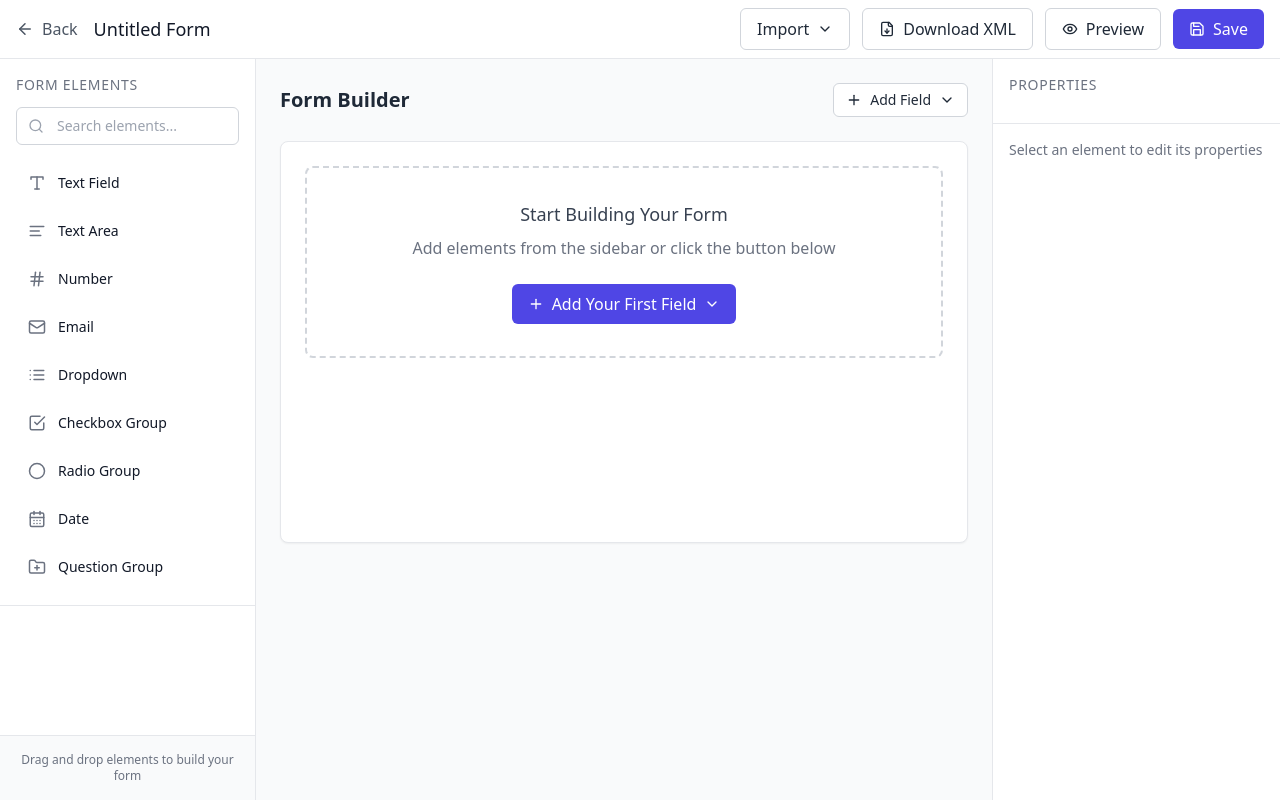
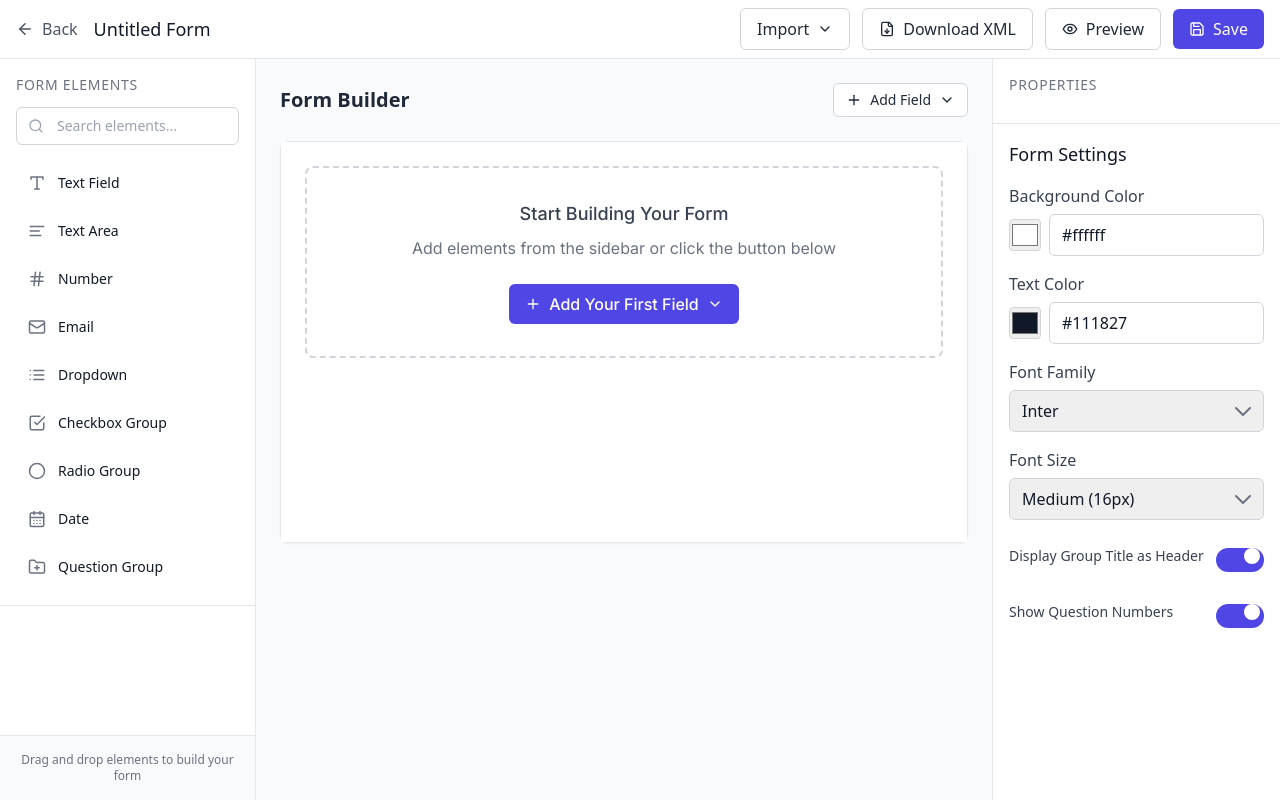
Before and after one commit to hxing1108/fhir-prototype-2, a React (Vite) app: page / in a window 1280 px wide. Built offline with nearby package versions, Linux system fonts and the light colour scheme.

Commit message:
Add form body styling options and question numbering

```diff
--- a/src/components/FormBuilder.tsx
+++ b/src/components/FormBuilder.tsx
@@ -13,7 +13,8 @@ const FormBuilder: React.FC = () => {
     setSelectedElementId,
     moveElement,
     previewMode,
-    addElement
+    addElement,
+    formSettings
   } = useFormContext();
 
   const [showHeaderAddMenu, setShowHeaderAddMenu] = React.useState(false);
@@ -112,6 +113,13 @@ const FormBuilder: React.FC = () => {
     </div>
   );
 
+  const formStyle = {
+    backgroundColor: formSettings.backgroundColor,
+    color: formSettings.textColor,
+    fontFamily: formSettings.fontFamily,
+    fontSize: formSettings.fontSize,
+  };
+
   return (
     <div className="p-6 min-h-full flex flex-col">
       <div className="mb-6 flex items-center justify-between">
@@ -150,11 +158,16 @@ const FormBuilder: React.FC = () => {
       <div className="flex-1 flex flex-col">
         <div className="bg-white rounded-lg border border-gray-200 shadow-sm">
           {previewMode ? (
-            <div className="p-6">
+            <div className="p-6" style={formStyle}>
               <form onSubmit={(e) => e.preventDefault()}>
-                {elements.map((element) => (
+                {elements.map((element, index) => (
                   <div key={element.id} className="mb-6">
-                    <FormElementPreview element={element} />
+                    <FormElementPreview
+                      element={element}
+                      index={index + 1}
+                      showNumbers={formSettings.showQuestionNumbers}
+                      groupTitleAsHeader={formSettings.groupTitleAsHeader}
+                    />
                   </div>
                 ))}
                 <div className="mt-8">
@@ -175,6 +188,7 @@ const FormBuilder: React.FC = () => {
                     {...provided.droppableProps}
                     ref={provided.innerRef}
                     className={`p-6 min-h-[400px] ${snapshot.isDraggingOver ? 'bg-gray-50' : ''}`}
+                    style={formStyle}
                   >
                     {elements.length === 0 ? (
                       <>
@@ -198,6 +212,9 @@ const FormBuilder: React.FC = () => {
                                 <FormElement
                                   element={element}
                                   dragHandleProps={provided.dragHandleProps}
+                                  index={index + 1}
+                                  showNumbers={formSettings.showQuestionNumbers}
+                                  groupTitleAsHeader={formSettings.groupTitleAsHeader}
                                 />
                               </div>
                             )}
--- a/src/components/PropertiesSidebar.tsx
+++ b/src/components/PropertiesSidebar.tsx
@@ -6,6 +6,7 @@ import SelectProperties from './properties/SelectProperties';
 import CheckboxProperties from './properties/CheckboxProperties';
 import RadioProperties from './properties/RadioProperties';
 import GroupProperties from './properties/GroupProperties';
+import FormProperties from './properties/FormProperties';
 
 const PropertiesSidebar: React.FC = () => {
   const { elements, selectedElementId, previewMode } = useFormContext();
@@ -26,7 +27,9 @@ const PropertiesSidebar: React.FC = () => {
   const selectedElement = findSelectedElement(elements);
 
   const renderPropertiesByType = () => {
-    if (!selectedElement) return null;
+    if (!selectedElement) {
+      return <FormProperties />;
+    }
 
     switch (selectedElement.type) {
       case 'text':
@@ -67,15 +70,9 @@ const PropertiesSidebar: React.FC = () => {
       </div>
 
       <div className="flex-1 overflow-auto">
-        {selectedElement ? (
-          <div className="p-4">
-            {renderPropertiesByType()}
-          </div>
-        ) : (
-          <div className="p-4 text-gray-500 text-sm">
-            Select an element to edit its properties
-          </div>
-        )}
+        <div className="p-4">
+          {renderPropertiesByType()}
+        </div>
       </div>
     </div>
   );
--- a/src/components/form-elements/FormElement.tsx
+++ b/src/components/form-elements/FormElement.tsx
@@ -14,9 +14,19 @@ interface FormElementProps {
   element: FormElementType;
   dragHandleProps?: DraggableProvidedDragHandleProps;
   isNested?: boolean;
+  index?: number;
+  showNumbers?: boolean;
+  groupTitleAsHeader?: boolean;
 }
 
-const FormElement: React.FC<FormElementProps> = ({ element, dragHandleProps, isNested = false }) => {
+const FormElement: React.FC<FormElementProps> = ({
+  element,
+  dragHandleProps,
+  isNested = false,
+  index,
+  showNumbers = false,
+  groupTitleAsHeader = false
+}) => {
   const { removeElement, selectedElementId, setSelectedElementId, updateElement } = useFormContext();
 
   const renderElementByType = () => {
@@ -35,7 +45,15 @@ const FormElement: React.FC<FormElementProps> = ({ element, dragHandleProps, isN
       case 'radio':
         return <RadioGroupElement element={element} />;
       case 'group':
-        return <GroupElement element={element} />;
+        return (
+          <GroupElement
+            element={element}
+            dragHandleProps={dragHandleProps}
+            isNested={isNested}
+            showNumbers={showNumbers}
+            groupTitleAsHeader={groupTitleAsHeader}
+          />
+        );
       default:
         return <div>Unknown element type</div>;
     }
@@ -66,6 +84,12 @@ const FormElement: React.FC<FormElementProps> = ({ element, dragHandleProps, isN
               <GripVertical size={16} className="text-gray-400" />
             </div>
           )}
+          <div className="flex items-center gap-2">
+            {showNumbers && (
+              <span className="text-sm font-medium text-gray-500">
+                {index}.
+              </span>
+            )}
             <input
               type="text"
               value={element.label}
@@ -73,6 +97,7 @@ const FormElement: React.FC<FormElementProps> = ({ element, dragHandleProps, isN
               className="text-sm font-medium bg-transparent border-0 focus:outline-none focus:ring-0 w-40"
               placeholder="Enter label..."
             />
+          </div>
         </div>
         <button
           onClick={(e) => {
--- a/src/components/form-elements/FormElementPreview.tsx
+++ b/src/components/form-elements/FormElementPreview.tsx
@@ -3,9 +3,17 @@ import { FormElement } from '../../types/form';
 
 interface FormElementPreviewProps {
   element: FormElement;
+  index?: number;
+  showNumbers?: boolean;
+  groupTitleAsHeader?: boolean;
 }
 
-const FormElementPreview: React.FC<FormElementPreviewProps> = ({ element }) => {
+const FormElementPreview: React.FC<FormElementPreviewProps> = ({
+  element,
+  index,
+  showNumbers = false,
+  groupTitleAsHeader = false
+}) => {
   const renderElementByType = () => {
     switch (element.type) {
       case 'text':
@@ -95,9 +103,14 @@ const FormElementPreview: React.FC<FormElementPreviewProps> = ({ element }) => {
       case 'group':
         return (
           <div className="pl-4 border-l-2 border-gray-200 mt-4 space-y-4">
-            {element.elements?.map((childElement) => (
+            {element.elements?.map((childElement, childIndex) => (
               <div key={childElement.id} className="mb-6">
-                <FormElementPreview element={childElement} />
+                <FormElementPreview
+                  element={childElement}
+                  index={index ? `${index}.${childIndex + 1}` : undefined}
+                  showNumbers={showNumbers}
+                  groupTitleAsHeader={groupTitleAsHeader}
+                />
               </div>
             ))}
           </div>
@@ -109,10 +122,17 @@ const FormElementPreview: React.FC<FormElementPreviewProps> = ({ element }) => {
 
   return (
     <div>
-      <label className="label">
-        {element.label}
-        {element.required && <span className="text-error-500 ml-1">*</span>}
-      </label>
+      <div className="flex items-center gap-2">
+        {showNumbers && index && (
+          <span className="text-sm font-medium text-gray-500">
+            {index}.
+          </span>
+        )}
+        <label className={`${groupTitleAsHeader && element.type === 'group' ? 'text-xl font-semibold' : 'label'}`}>
+          {element.label}
+          {element.required && <span className="text-error-500 ml-1">*</span>}
+        </label>
+      </div>
       {element.description && (
         <p className="text-sm text-gray-500 mb-1">{element.description}</p>
       )}
--- /dev/null
+++ b/src/components/properties/FormProperties.tsx
@@ -0,0 +1,137 @@
+import React from 'react';
+import { useFormContext } from '../../context/FormContext';
+
+const FormProperties: React.FC = () => {
+  const { formSettings, updateFormSettings } = useFormContext();
+
+  return (
+    <div className="space-y-6">
+      <div>
+        <h3 className="text-lg font-medium text-gray-900 mb-4">Form Settings</h3>
+
+        <div className="space-y-4">
+          <div>
+            <label className="label">Background Color</label>
+            <div className="flex items-center gap-2">
+              <input
+                type="color"
+                value={formSettings.backgroundColor}
+                onChange={(e) => updateFormSettings({ backgroundColor: e.target.value })}
+                className="h-8 w-8 rounded border border-gray-300"
+              />
+              <input
+                type="text"
+                value={formSettings.backgroundColor}
+                onChange={(e) => updateFormSettings({ backgroundColor: e.target.value })}
+                className="input flex-1"
+              />
+            </div>
+          </div>
+
+          <div>
+            <label className="label">Text Color</label>
+            <div className="flex items-center gap-2">
+              <input
+                type="color"
+                value={formSettings.textColor}
+                onChange={(e) => updateFormSettings({ textColor: e.target.value })}
+                className="h-8 w-8 rounded border border-gray-300"
+              />
+              <input
+                type="text"
+                value={formSettings.textColor}
+                onChange={(e) => updateFormSettings({ textColor: e.target.value })}
+                className="input flex-1"
+              />
+            </div>
+          </div>
+
+          <div>
+            <label className="label">Font Family</label>
+            <select
+              value={formSettings.fontFamily}
+              onChange={(e) => updateFormSettings({ fontFamily: e.target.value })}
+              className="input"
+            >
+              <option value="Inter">Inter</option>
+              <option value="Arial">Arial</option>
+              <option value="Helvetica">Helvetica</option>
+              <option value="Times New Roman">Times New Roman</option>
+              <option value="Georgia">Georgia</option>
+            </select>
+          </div>
+
+          <div>
+            <label className="label">Font Size</label>
+            <select
+              value={formSettings.fontSize}
+              onChange={(e) => updateFormSettings({ fontSize: e.target.value })}
+              className="input"
+            >
+              <option value="14px">Small (14px)</option>
+              <option value="16px">Medium (16px)</option>
+              <option value="18px">Large (18px)</option>
+              <option value="20px">Extra Large (20px)</option>
+            </select>
+          </div>
+
+          <div className="flex items-center justify-between py-2">
+            <label className="text-sm font-medium text-gray-700">
+              Display Group Title as Header
+            </label>
+            <div className="relative inline-block w-12 h-6">
+              <input
+                type="checkbox"
+                checked={formSettings.groupTitleAsHeader}
+                onChange={(e) => updateFormSettings({ groupTitleAsHeader: e.target.checked })}
+                className="sr-only"
+                id="groupTitleAsHeader"
+              />
+              <label
+                htmlFor="groupTitleAsHeader"
+                className={`block w-12 h-6 rounded-full transition-colors duration-200 ease-in-out cursor-pointer ${
+                  formSettings.groupTitleAsHeader ? 'bg-primary-500' : 'bg-gray-200'
+                }`}
+              >
+                <span
+                  className={`block w-4 h-4 mt-1 ml-1 bg-white rounded-full transition-transform duration-200 ease-in-out ${
+                    formSettings.groupTitleAsHeader ? 'transform translate-x-6' : ''
+                  }`}
+                />
+              </label>
+            </div>
+          </div>
+
+          <div className="flex items-center justify-between py-2">
+            <label className="text-sm font-medium text-gray-700">
+              Show Question Numbers
+            </label>
+            <div className="relative inline-block w-12 h-6">
+              <input
+                type="checkbox"
+                checked={formSettings.showQuestionNumbers}
+                onChange={(e) => updateFormSettings({ showQuestionNumbers: e.target.checked })}
+                className="sr-only"
+                id="showQuestionNumbers"
+              />
+              <label
+                htmlFor="showQuestionNumbers"
+                className={`block w-12 h-6 rounded-full transition-colors duration-200 ease-in-out cursor-pointer ${
+                  formSettings.showQuestionNumbers ? 'bg-primary-500' : 'bg-gray-200'
+                }`}
+              >
+                <span
+                  className={`block w-4 h-4 mt-1 ml-1 bg-white rounded-full transition-transform duration-200 ease-in-out ${
+                    formSettings.showQuestionNumbers ? 'transform translate-x-6' : ''
+                  }`}
+                />
+              </label>
+            </div>
+          </div>
+        </div>
+      </div>
+    </div>
+  );
+};
+
+export default FormProperties;
--- a/src/context/FormContext.tsx
+++ b/src/context/FormContext.tsx
@@ -1,6 +1,6 @@
 import React, { createContext, useContext, useState } from 'react';
 import { v4 as uuidv4 } from 'uuid';
-import { FormElement, FormElementType } from '../types/form';
+import { FormElement, FormElementType, FormSettings } from '../types/form';
 
 interface FormContextType {
   elements: FormElement[];
@@ -12,7 +12,18 @@ interface FormContextType {
   moveElement: (fromIndex: number, toIndex: number) => void;
   previewMode: boolean;
   togglePreviewMode: () => void;
+  formSettings: FormSettings;
+  updateFormSettings: (updates: Partial<FormSettings>) => void;
 }
+
+const defaultFormSettings: FormSettings = {
+  backgroundColor: '#ffffff',
+  textColor: '#111827',
+  groupTitleAsHeader: true,
+  showQuestionNumbers: true,
+  fontFamily: 'Inter',
+  fontSize: '16px',
+};
 
 const defaultFormContext: FormContextType = {
   elements: [],
@@ -24,6 +35,8 @@ const defaultFormContext: FormContextType = {
   moveElement: () => {},
   previewMode: false,
   togglePreviewMode: () => {},
+  formSettings: defaultFormSettings,
+  updateFormSettings: () => {},
 };
 
 const FormContext = createContext<FormContextType>(defaultFormContext);
@@ -34,6 +47,7 @@ export const FormProvider: React.FC<{ children: React.ReactNode }> = ({ children
   const [elements, setElements] = useState<FormElement[]>([]);
   const [selectedElementId, setSelectedElementId] = useState<string | null>(null);
   const [previewMode, setPreviewMode] = useState(false);
+  const [formSettings, setFormSettings] = useState<FormSettings>(defaultFormSettings);
 
   const addElement = (type: FormElementType, parentId?: string): FormElement => {
     const newElement: FormElement = {
@@ -116,6 +130,10 @@ export const FormProvider: React.FC<{ children: React.ReactNode }> = ({ children
     setSelectedElementId(null);
   };
 
+  const updateFormSettings = (updates: Partial<FormSettings>) => {
+    setFormSettings({ ...formSettings, ...updates });
+  };
+
   // Helper functions
   const getDefaultLabel = (type: FormElementType): string => {
     switch(type) {
@@ -155,6 +173,8 @@ export const FormProvider: React.FC<{ children: React.ReactNode }> = ({ children
         moveElement,
         previewMode,
         togglePreviewMode,
+        formSettings,
+        updateFormSettings,
       }}
     >
       {children}
```
Also changed, not shown: src/types/form.ts (+9 -0 lines). Lines whose indentation alone changed are shown as unchanged.
